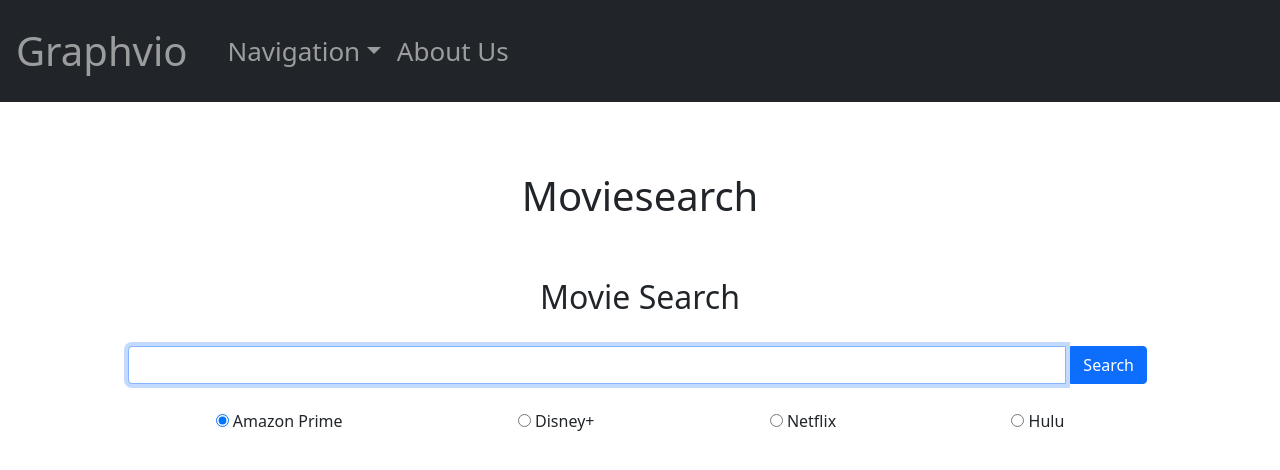
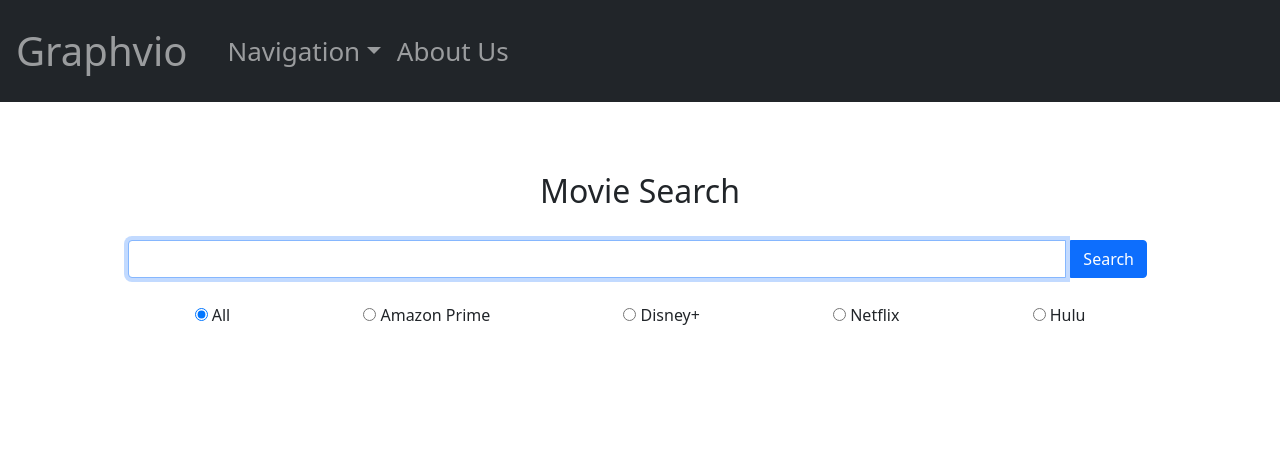
Before and after one commit to cyberlytics/Graphvio, a React (Create React App) app in the folder src/images/frontend/: page /MovieSearchForm in a window 1280 px wide. Shown: the top 470 px of the page. Built offline with nearby package versions, Linux system fonts and the light colour scheme.

Commit message:
Doppelte Überschrift entfernt
Former-commit-id: c1f9dc585cba1e78fc4e630f2fac80311778d05a

```diff
--- a/src/images/frontend/src/components/Views/Base/SearchForm.js
+++ b/src/images/frontend/src/components/Views/Base/SearchForm.js
@@ -9,7 +9,6 @@
         super(props);
         this.state = {
             searchText: '',
-            provider: "amazon_prime",
         };
 
         this.textBox = null;
@@ -31,11 +30,12 @@
     renderTitle(){
         return "Search";
     }
-    onValueChange = event  => {
-        this.setState({
-            provider: event.target.value
-        });
-      }
+
+    renderAdditionalContent(){
+        return null;
+    }
+
+
 
     render() {
         return (
@@ -54,21 +54,7 @@
                         <Button type="submit" variant={this.props.color} text="Search"/>
                     </InputGroup>
                 </SearchFormLabel>
-                <div  id="provider_form" onChange={this.onValueChange}>
-                    <div id="provider_button">
-                    <input type="radio" value="amazon_prime" name="provider" defaultChecked/> Amazon Prime
-                    </div>
-                    <div id="provider_button">
-                    <input type="radio" value="disney_plus" name="provider" /> Disney+
-                    </div>
-                    <div id="provider_button">
-                    <input type="radio" value="netflix" name="provider" /> Netflix
-                    </div>
-                    <div id="provider_button">
-                    <input type="radio" value="hulu" name="provider" /> Hulu
-                    </div>
-                </div>
-
+                {this.renderAdditionalContent.bind(this)()}
                 <div>
                     {this.renderResults()}
                 </div>
--- a/src/images/frontend/src/components/Views/MovieSearch/MovieSearchForm.js
+++ b/src/images/frontend/src/components/Views/MovieSearch/MovieSearchForm.js
@@ -2,19 +2,23 @@
 import ExpandableMovieList from "../Base/ExpandableMovieList";
 const Constants = require("Constants");
 
-class MovieSearchFormbar extends SearchForm {
+class MovieSearchForm extends SearchForm {
 	constructor(props) {
 		super(props);
 
 		this.list = null;
 		this.movies = [];
+		this.provider = "all";
 	}
 
 	async searchFunction() {
 
 		if(this.textBox.state.value.length > 0){
 			const axios = require('axios');
-			var url = `http://${Constants.BACKEND_URL}:${Constants.BACKEND_PORT}/db/search-movies?title=${this.textBox.state.value}&limit=${20}&provider=${this.state.provider}`;
+			var url = `http://${Constants.BACKEND_URL}:${Constants.BACKEND_PORT}/db/search-movies?title=${this.textBox.state.value}&limit=${20}`;
+			if(this.provider !== "all"){
+				url += `&provider=${this.provider}`;
+			}
 			try {
 				const response = await axios.get(url);
 
@@ -33,6 +37,31 @@
         return "Movie Search";
     }
 
+
+	onValueChange = event  => {
+            this.provider = event.target.value
+      }
+
+	renderAdditionalContent(){
+		return (<div  id="provider_form" onChange={this.onValueChange}>
+		<div id="provider_button">
+		<input type="radio" value="all" name="provider" defaultChecked/> All
+		</div>
+		<div id="provider_button">
+		<input type="radio" value="amazon_prime" name="provider"/> Amazon Prime
+		</div>
+		<div id="provider_button">
+		<input type="radio" value="disney_plus" name="provider" /> Disney+
+		</div>
+		<div id="provider_button">
+		<input type="radio" value="netflix" name="provider" /> Netflix
+		</div>
+		<div id="provider_button">
+		<input type="radio" value="hulu" name="provider" /> Hulu
+		</div>
+	</div>)
+	}
+
 	renderResults() {
 		return (
 			<ExpandableMovieList
@@ -42,12 +71,4 @@
 		);
 	}
 }
-export default function MovieSearchForm(){
-	return(
-		<div>
-			<h1>Moviesearch</h1>
-			<MovieSearchFormbar/>
-		</div>
-
-	)
-}
+export default MovieSearchForm;
```
